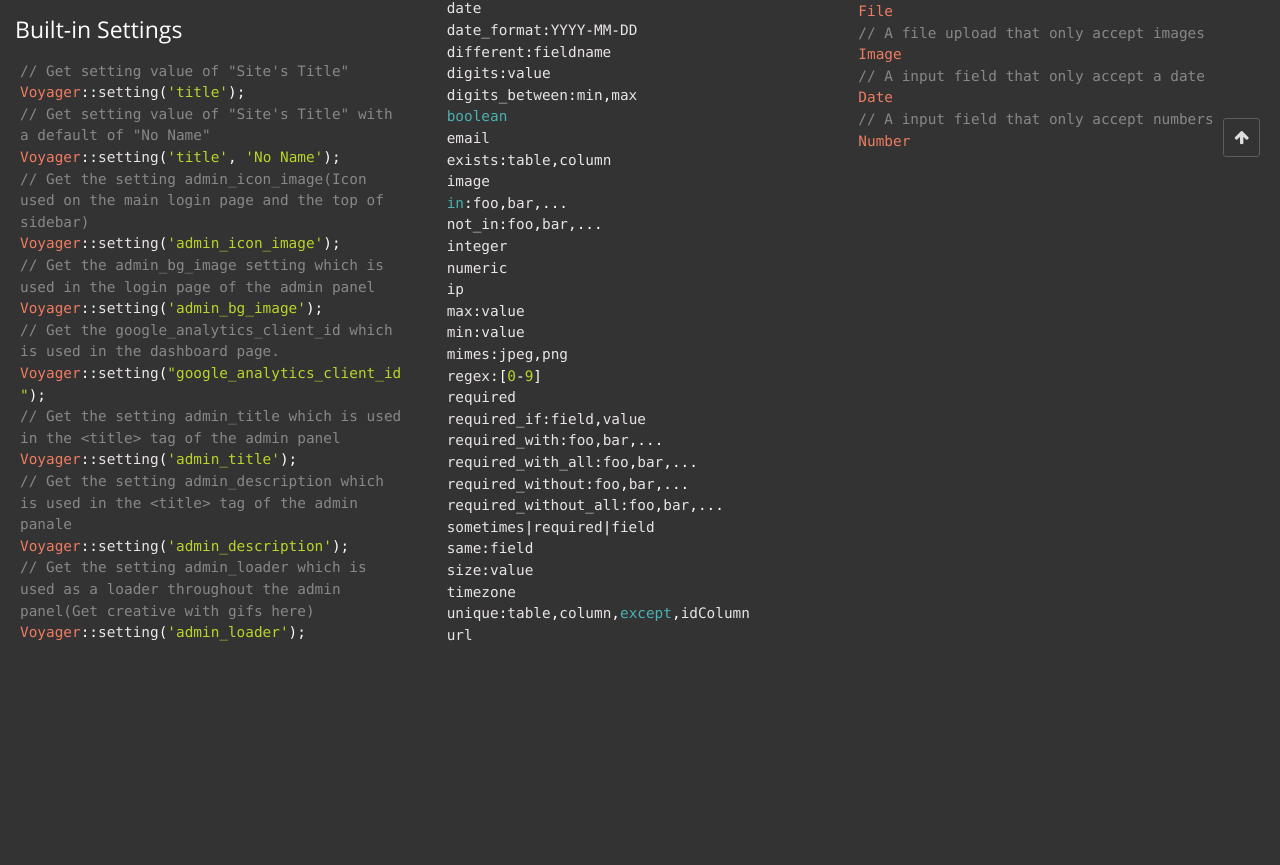
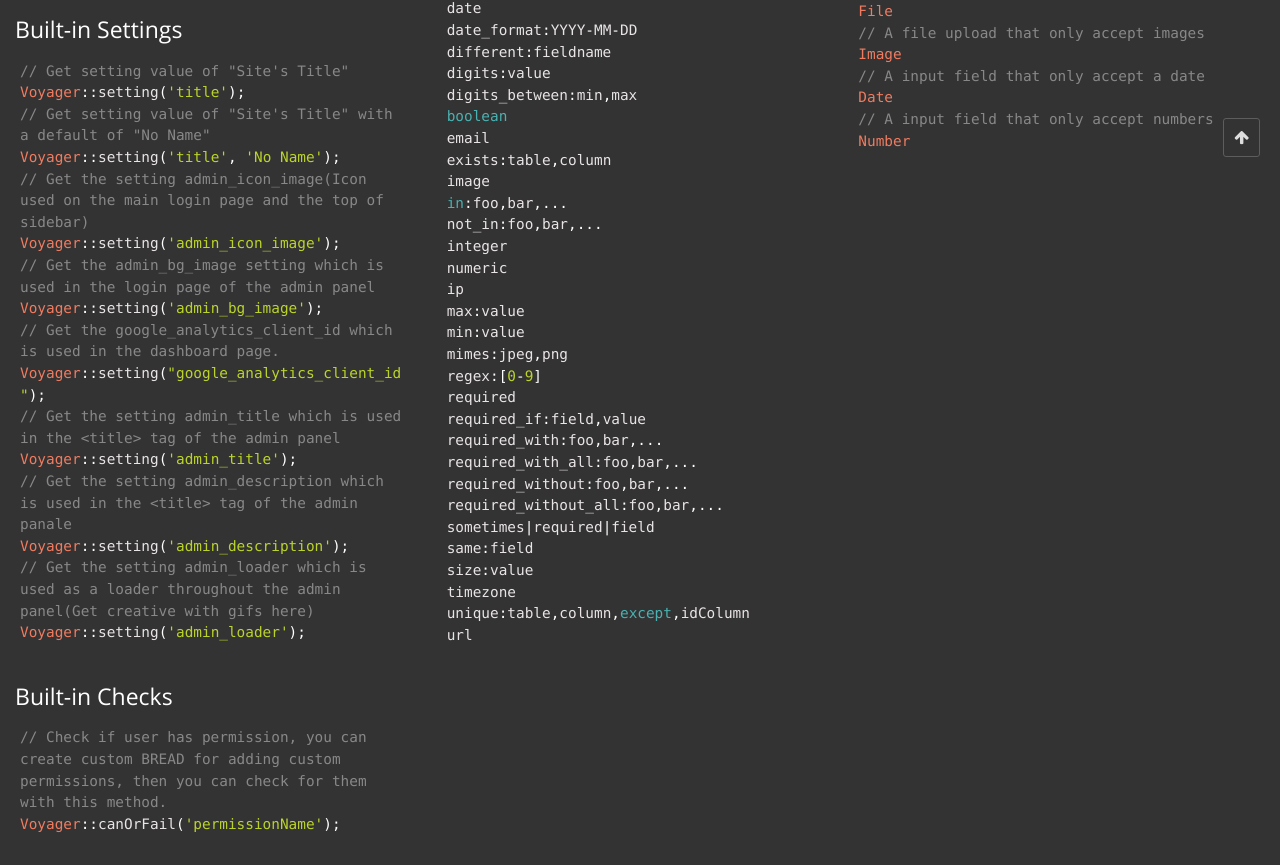
Before and after one commit to ulties/voyager-cheatsheet, a plain HTML site: page index.html in a window 1280 px wide. Shown: the part 623-1488 px from the top of the page. Before the commit the page ends 1299 px from the top, so only its background shows below. Drawn offline with Linux system fonts and the light colour scheme.

Commit message:
Update index.html
Added canOrFail method to the list of cheatsheet.

```diff
--- a/index.html
+++ b/index.html
@@ -99,6 +99,13 @@
 Voyager::setting('admin_loader');
                 </pre>
 
+
+                <h4><a name="checks" href="#checks">Built-in Checks</a></h4>
+        <pre class="prettyprint lang-php">
+// Check if user has permission, you can create custom BREAD for adding custom permissions, then you can check for them with this method.
+Voyager::canOrFail('permissionName');
+                </pre>
+
     </div>
 
     <div class="large-4 columns code-column">
```
